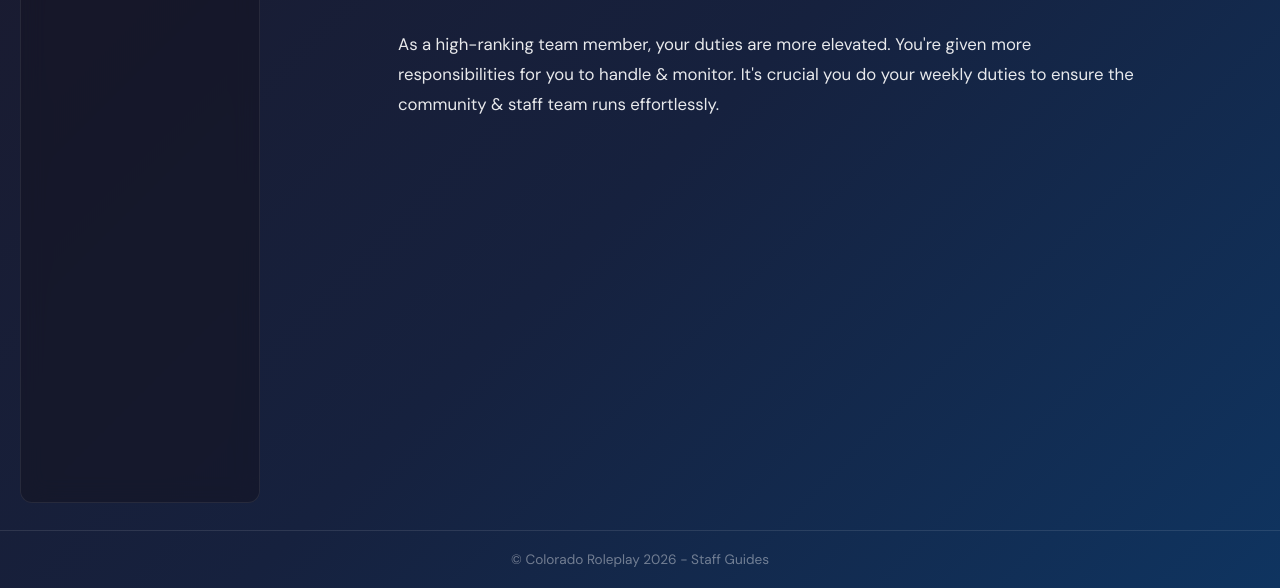
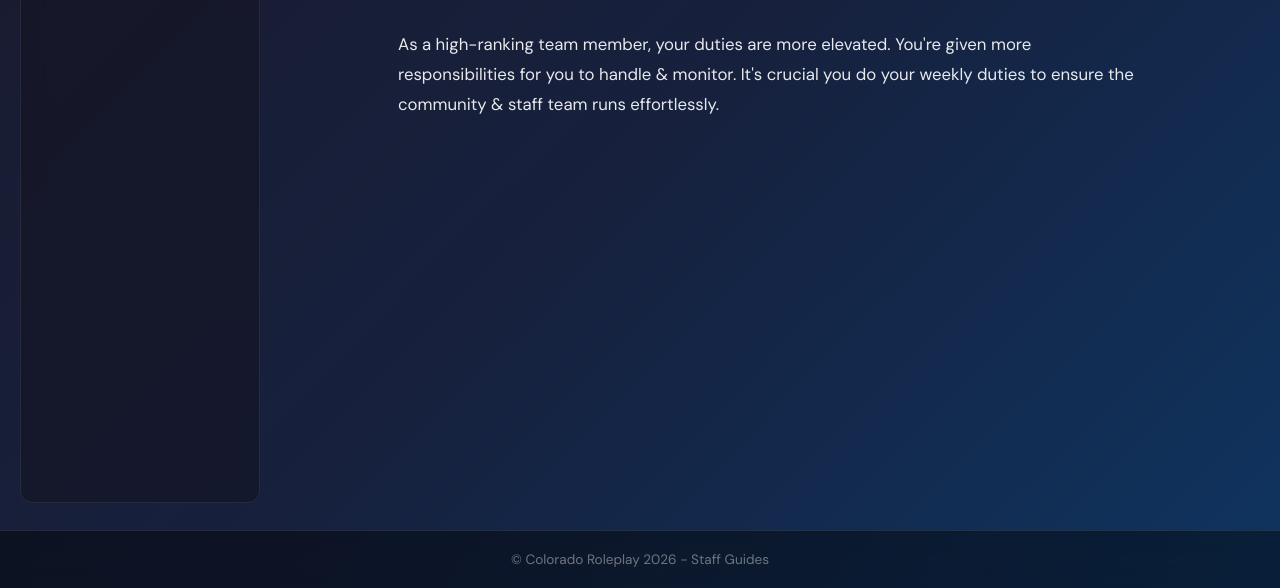
Before and after one commit to redst0ne8/CRPHandbooks, a website: page index.html in a window 1280 px wide. Shown: the part 212-800 px from the top of the page. Drawn offline with Linux system fonts and the light colour scheme.

Commit message:
Fix scrolling

```diff
--- a/style.css
+++ b/style.css
@@ -8,7 +8,8 @@ body {
     font-family: 'DM Sans', sans-serif;
     background: linear-gradient(135deg, #1a1a2e 0%, #16213e 50%, #0f3460 100%);
     color: #ffffff;
-    min-height: 100vh;
+    height: 100vh;
+    overflow: hidden;
     display: flex;
     flex-direction: column;
 }
@@ -375,7 +376,9 @@ body {
     display: flex;
     margin-top: 65px;
     padding: 20px;
+    padding-bottom: 80px;
     flex: 1;
+    overflow-y: auto;
 }
 
 .sidebar {
@@ -933,10 +936,16 @@ body:not(.authenticated) .pagination {
 }
 
 .footer {
+    position: fixed;
+    bottom: 0;
+    left: 0;
+    right: 0;
     text-align: center;
     padding: 1.25rem;
     color: rgba(255, 255, 255, 0.4);
     border-top: 1px solid rgba(255, 255, 255, 0.1);
     font-size: 0.85rem;
-    flex-shrink: 0;
+    background: rgba(0, 0, 0, 0.4);
+    backdrop-filter: blur(10px);
+    z-index: 100;
 }
```
